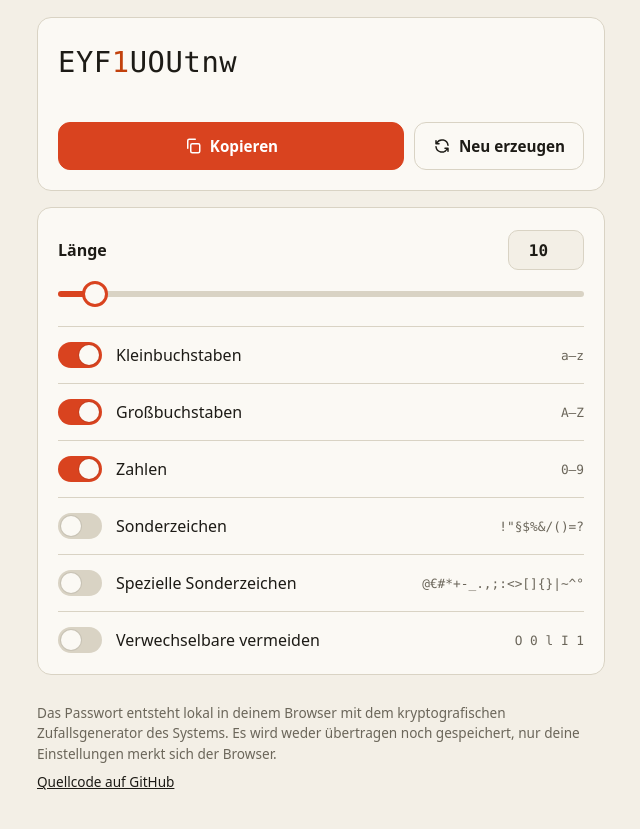
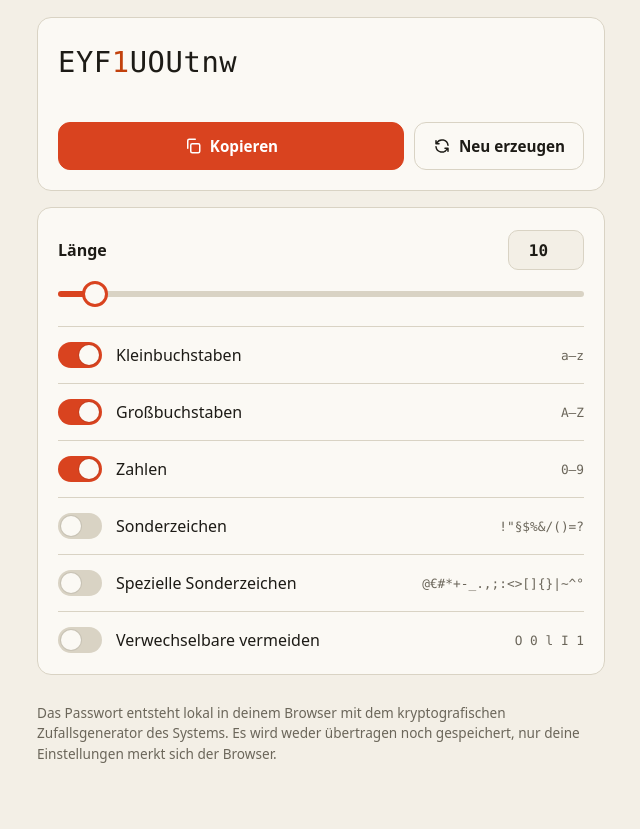
Before and after one commit to HoLiSchit/pswdgen, a website with bundled scripts: page index.html in a window 1280 px wide. Shown: the part 75-904 px from the top of the page, without its empty margins (319-959 px from the left). Built offline with nearby package versions, Linux system fonts and the light colour scheme.

Commit message:
Footer: GitHub-Hinweis entfernt
Co-Authored-By: Claude Sonnet 5.5 <noreply@anthropic.com>

```diff
--- a/index.html
+++ b/index.html
@@ -58,7 +58,6 @@
 
     <footer class="foot">
       <p>Das Passwort entsteht lokal in deinem Browser mit dem kryptografischen Zufallsgenerator des Systems. Es wird weder übertragen noch gespeichert, nur deine Einstellungen merkt sich der Browser.</p>
-      <p><a href="https://github.com/HoLiSchit/pswdgen">Quellcode auf GitHub</a></p>
     </footer>
   </main>
   <script type="module" src="app.js"></script>
```
